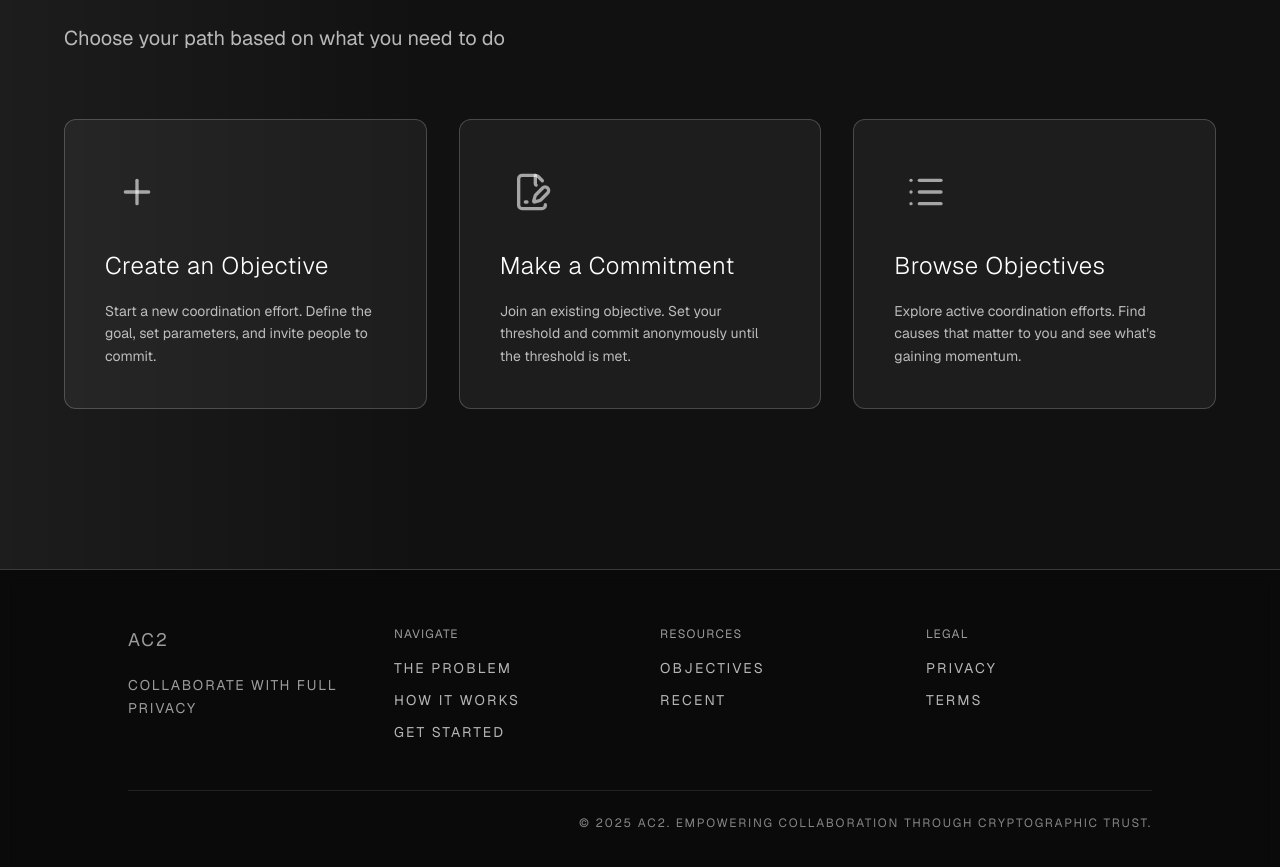
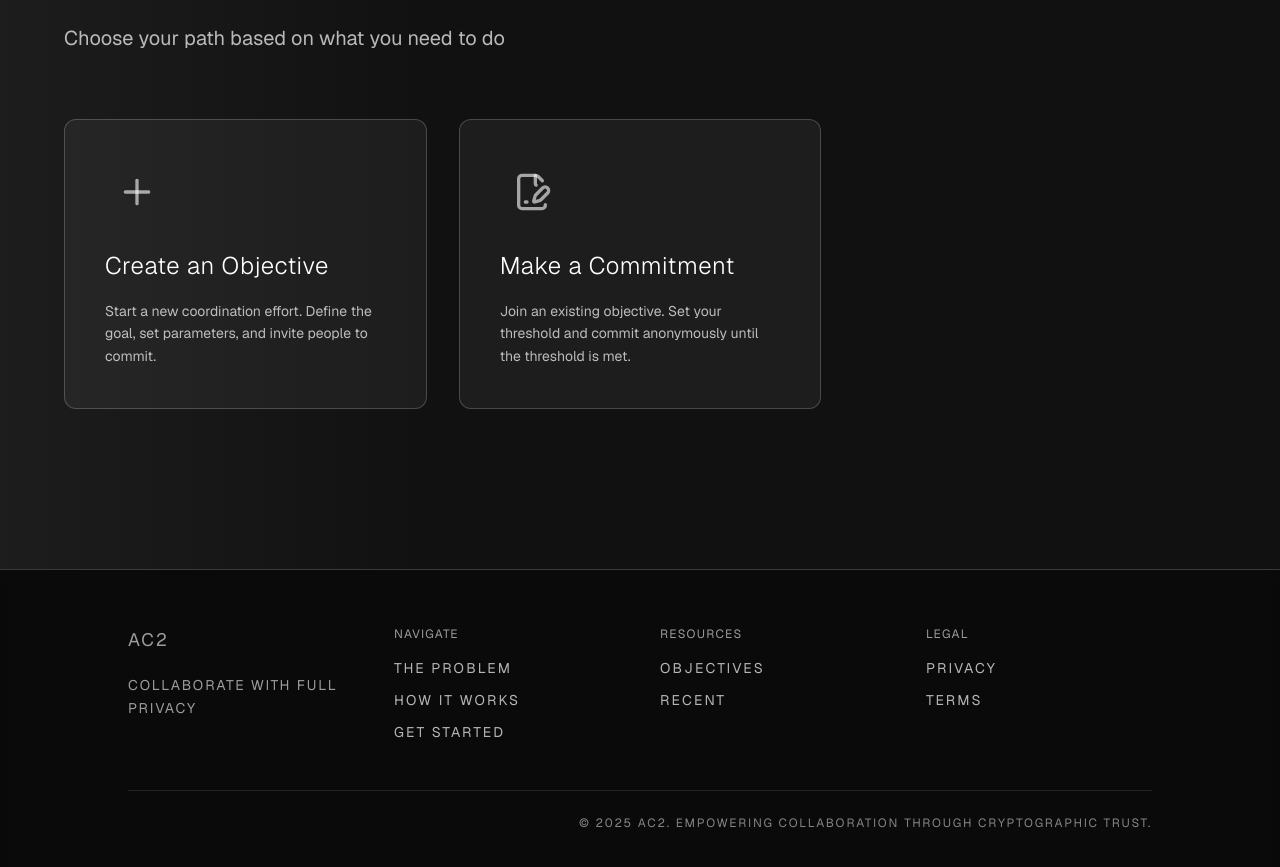
Before and after one commit to XaviC-F/AC2, a Next.js app in the folder ac2_frontend/: page / in a window 1280 px wide. Shown: the part 4920-5787 px from the top of the page. Built offline with nearby package versions, Linux system fonts and the light colour scheme.

Commit message:
Remove browse objectives from landing page

```diff
--- a/ac2_frontend/src/app/page.tsx
+++ b/ac2_frontend/src/app/page.tsx
@@ -375,30 +375,6 @@ export default function AC2Homepage() {
                 </div>
               </div>
             </Link>
-
-            <Link
-              href="/objective"
-              className="group relative overflow-hidden rounded-xl border border-white/20 bg-white/5 p-8 md:p-10 transition-all hover:border-white/40 no-underline"
-            >
-              <div className="absolute inset-0 bg-gradient-to-br from-purple-500/20 pointer-events-none opacity-0 group-hover:opacity-100 transition-opacity"></div>
-              <div className="absolute inset-0 bg-black/30 opacity-0 group-hover:opacity-100 transition-opacity pointer-events-none"></div>
-              <div className="relative z-10 flex flex-col h-full">
-                <div className="flex-grow mb-6">
-                  <div className="h-12 w-12 md:h-16 md:w-16 flex items-center justify-center">
-                    <List className="w-8 h-8 md:w-10 md:h-10 text-white/60 group-hover:text-white transition-colors" />
-                  </div>
-                </div>
-                <div className="flex flex-col gap-4">
-                  <h3 className="text-[20px] md:text-[24px] font-light tracking-wide text-white group-hover:translate-x-1 transition-transform">
-                    Browse Objectives
-                    <span className="opacity-0 group-hover:opacity-100 transition-opacity ml-2">→</span>
-                  </h3>
-                  <p className="text-sm leading-relaxed text-white/70">
-                    Explore active coordination efforts. Find causes that matter to you and see what's gaining momentum.
-                  </p>
-                </div>
-              </div>
-            </Link>
           </div>
         </div>
       </section>
```
